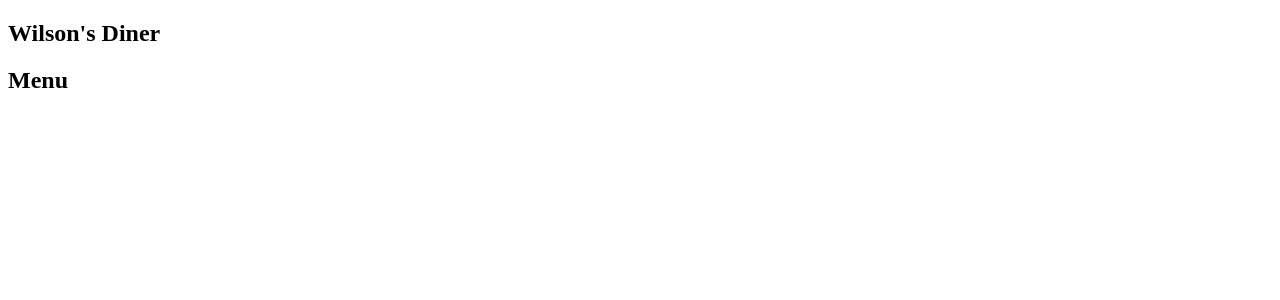
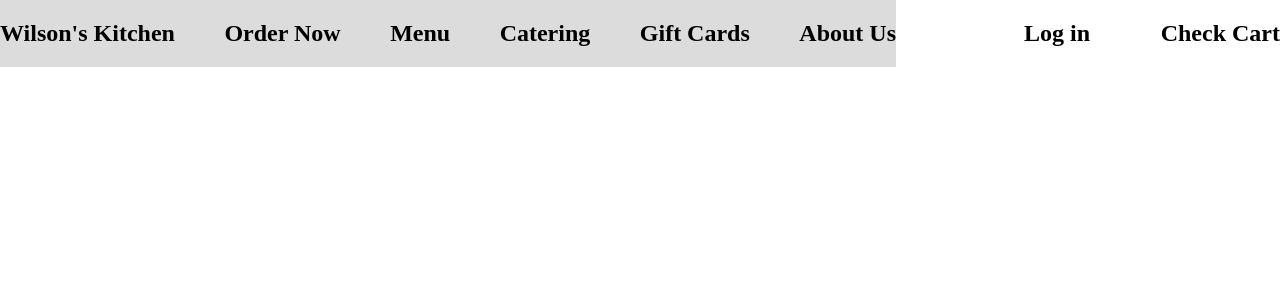
Before and after one commit to QuasimodoKiwi/flask-restuarant-project, a Flask app: template templates/layout.html in a window 1280 px wide. Shown: the top 300 px of the page. Run offline with Flask 3, Linux system fonts and the light colour scheme; the template is opened without the code that fills it, so the values that code supplies are empty.

Commit message:
Beginning progress

```diff
--- a/main.py
+++ b/main.py
@@ -4,7 +4,7 @@ app = Flask(__name__)
 
 @app.route("/")
 def home():
-    return render_template("index.html")
+    return render_template("layout.html")
 
 if __name__ == "__main__":
     app.run()
--- a/templates/index.html
+++ b/templates/index.html
@@ -39,7 +39,6 @@
                 <h2>Log in</h2>
                 <h2>Check Cart</h2>
             </div>
-
         </header>
     </body>
 </html>
--- a/templates/layout.html
+++ b/templates/layout.html
@@ -3,14 +3,46 @@
 <head>
     <meta charset="UTF-8">
     <meta name="viewport" content="width=device-width, initial-scale=1.0">
-    <title></title>
+    <style>
+        html, body{
+            margin: 0;
+            overflow-x: hidden;
+        }
+        header{
+            display: flex;
+            width: 100%;
+            justify-content: space-between;
+        }
+        .header-buttons{
+            display: flex;
+            justify-content: space-between;
+            width: 70%;
+            background-color: gainsboro;
+        }
+        .login-cart{
+            display: flex;
+            width: 20%;
+            justify-content: space-between;
+        }
+    </style>
 </head>
 <body>
     <header>
-        <div>
-            <h2>Wilson's Diner</h2>
+        <div class="header-buttons">
+            <h2>Wilson's Kitchen</h2>
+            <h2>Order Now</h2>
             <h2>Menu</h2>
+            <h2>Catering</h2>
+            <h2>Gift Cards</h2>
+            <h2>About Us</h2>
+        </div>
+        <div class="login-cart">
+            <h2>Log in</h2>
+            <h2>Check Cart</h2>
         </div>
     </header>
+    <footer>
+
+    </footer>
 </body>
 </html>
```
